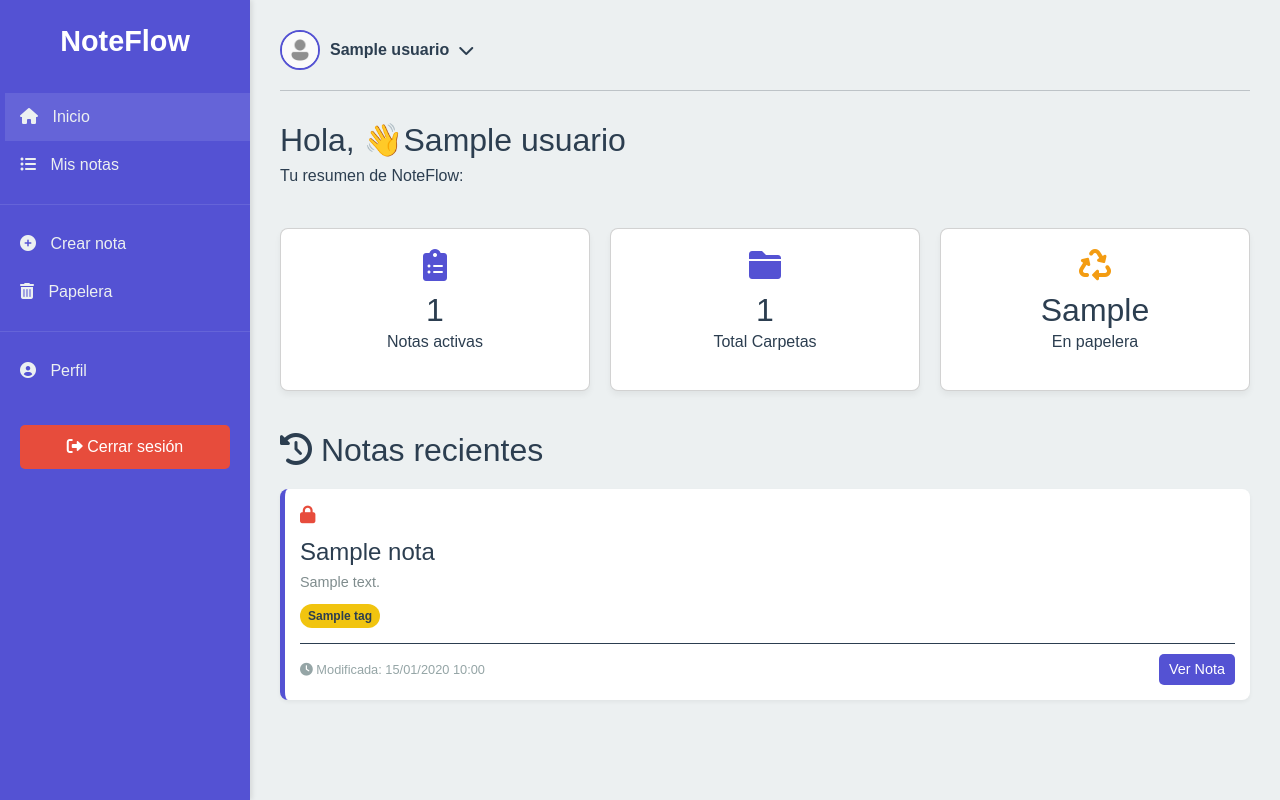
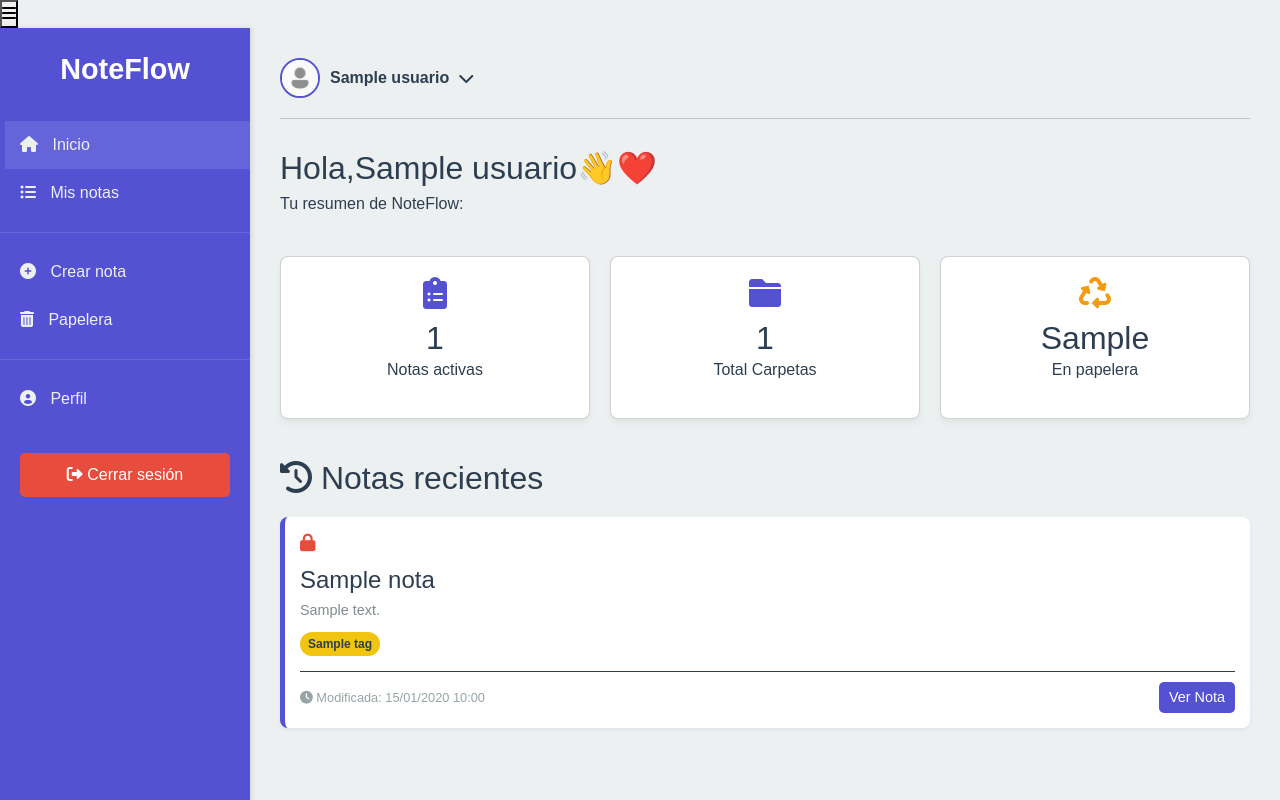
Before and after one commit to Sergio-Bustos/NoteFlow, a Flask app: template templates/dashboard.html in a window 1280 px wide. Run offline with Flask 3, Linux system fonts and the light colour scheme; the template is opened without the code that fills it: most values are stand-ins (such as "Sample title", 1, 10 or a date in 2020); some libraries are stand-ins or nearby versions.

Commit message:
Update de agregacion de hamburguesa

```diff
--- a/templates/dashboard.html
+++ b/templates/dashboard.html
@@ -16,6 +16,12 @@
 </head> <!-- Fin de la sección de encabezado  -->
 
 <body> <!-- Cuerpo principal -->
+<button class="hamburger-btn" id="hamburger-btn" onclick="toggleSidebar()">
+    <i class="fas fa-bars"></i>
+</button>
+
+<!-- Overlay -->
+<div class="sidebar-overlay" id="sidebar-overlay" onclick="toggleSidebar()"></div>
 
 <div class="sidebar"> <!-- Barra lateral -->
     <div class="logo">NoteFlow</div> <!-- Logo -->
@@ -51,7 +57,7 @@
     </header>
 
     <section class="bienvenida"> <!-- Sección de bienvenida -->
-        <h2>Hola, 👋{{ usuario.nombre }} </h2> <!-- Título -->
+        <h2>Hola,{{ usuario.Nombres }}👋❤️ </h2> <!-- Título -->
         <p>Tu resumen de NoteFlow:</p> <!-- Texto -->
         <br> <!-- Espacio -->
     </section>
```
